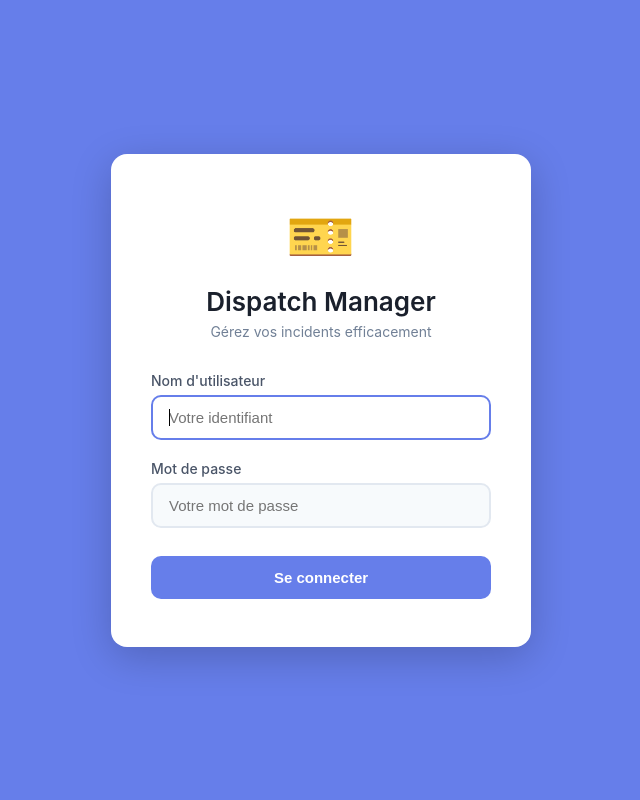
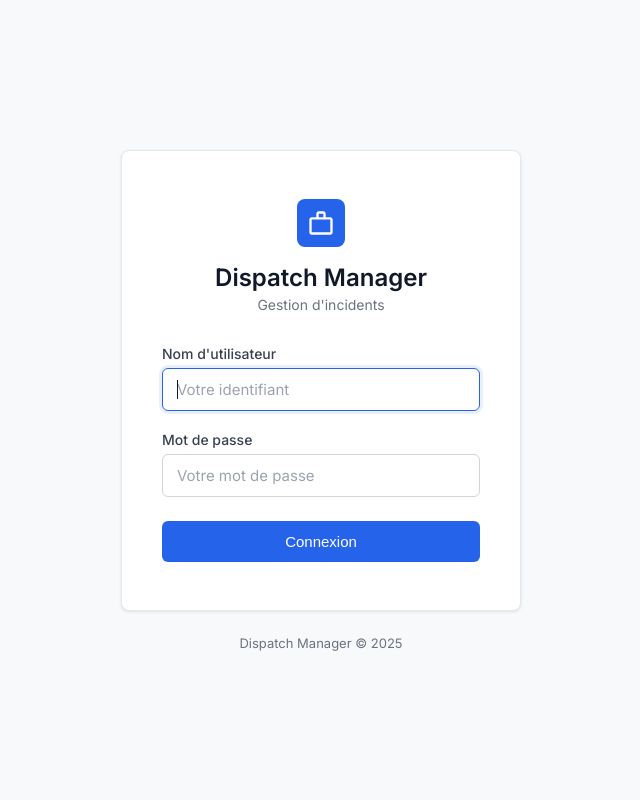
Before and after one commit to Naylm/Dispatch_WindSurf, a Flask app: page /login in a window 1280 px wide. Shown: the whole page, without its empty margins (319-959 px from the left). Run offline with Flask 3, Linux system fonts and the light colour scheme; parts of the project's set-up code (start-up, migrations or seed data) failed here and were passed over.

Commit message:
fix: mise à jour du template de connexion

```diff
--- a/templates/login.html
+++ b/templates/login.html
@@ -4,6 +4,7 @@
   <meta charset="UTF-8">
   <meta name="viewport" content="width=device-width, initial-scale=1.0">
   <title>Connexion - Dispatch Manager</title>
+  <link href="https://fonts.googleapis.com/css2?family=Inter:wght@400;500;600&display=swap" rel="stylesheet">
   <style>
     * {
       margin: 0;
@@ -12,8 +13,8 @@
     }
 
     body {
-      font-family: -apple-system, BlinkMacSystemFont, 'Segoe UI', Roboto, Oxygen, Ubuntu, Cantarell, sans-serif;
-      background: #667eea;
+      font-family: 'Inter', -apple-system, BlinkMacSystemFont, 'Segoe UI', Roboto, sans-serif;
+      background: #f8f9fa;
       min-height: 100vh;
       display: flex;
       align-items: center;
@@ -23,14 +24,15 @@
 
     .login-container {
       width: 100%;
-      max-width: 420px;
+      max-width: 400px;
     }
 
     .login-card {
       background: white;
-      border-radius: 16px;
+      border-radius: 8px;
       padding: 48px 40px;
-      box-shadow: 0 10px 40px rgba(0, 0, 0, 0.2);
+      box-shadow: 0 1px 3px rgba(0, 0, 0, 0.1);
+      border: 1px solid #e5e7eb;
     }
 
     .logo {
@@ -38,22 +40,34 @@
       margin-bottom: 32px;
     }
 
-    .logo-emoji {
-      font-size: 56px;
+    .logo-icon {
+      width: 48px;
+      height: 48px;
+      background: #2563eb;
+      border-radius: 8px;
+      display: inline-flex;
+      align-items: center;
+      justify-content: center;
       margin-bottom: 16px;
-      display: block;
+    }
+
+    .logo-icon svg {
+      width: 28px;
+      height: 28px;
+      fill: white;
     }
 
     .login-title {
-      font-size: 26px;
+      font-size: 24px;
       font-weight: 600;
-      color: #1a202c;
-      margin-bottom: 6px;
+      color: #111827;
+      margin-bottom: 4px;
     }
 
     .login-subtitle {
-      color: #718096;
+      color: #6b7280;
       font-size: 14px;
+      font-weight: 400;
     }
 
     .form-group {
@@ -63,54 +77,70 @@
     .form-label {
       display: block;
       margin-bottom: 6px;
-      color: #4a5568;
+      color: #374151;
       font-weight: 500;
       font-size: 14px;
     }
 
     .form-control {
       width: 100%;
-      padding: 12px 16px;
-      border: 2px solid #e2e8f0;
-      border-radius: 10px;
+      padding: 11px 14px;
+      border: 1px solid #d1d5db;
+      border-radius: 6px;
       font-size: 15px;
-      background-color: #f7fafc;
+      background-color: white;
+      transition: all 0.15s ease;
+      font-family: 'Inter', sans-serif;
+      color: #111827;
+    }
+
+    .form-control::placeholder {
+      color: #9ca3af;
     }
 
     .form-control:focus {
       outline: none;
-      border-color: #667eea;
-      background-color: white;
+      border-color: #2563eb;
+      box-shadow: 0 0 0 3px rgba(37, 99, 235, 0.1);
     }
 
     .btn-login {
       width: 100%;
-      padding: 13px;
-      background: #667eea;
+      padding: 12px;
+      background: #2563eb;
       border: none;
-      border-radius: 10px;
+      border-radius: 6px;
       color: white;
       font-size: 15px;
-      font-weight: 600;
+      font-weight: 500;
       cursor: pointer;
-      margin-top: 8px;
+      margin-top: 4px;
+      transition: background 0.15s ease;
     }
 
     .btn-login:hover {
-      background: #5568d3;
+      background: #1d4ed8;
     }
 
     .btn-login:active {
-      background: #4a5bc4;
+      background: #1e40af;
     }
 
     .alert {
-      padding: 12px 16px;
-      border-radius: 10px;
+      padding: 12px 14px;
+      border-radius: 6px;
       margin-top: 16px;
-      background-color: #fed7d7;
-      color: #c53030;
+      background-color: #fef2f2;
+      color: #991b1b;
       font-size: 14px;
+      border: 1px solid #fecaca;
+    }
+
+    .footer {
+      text-align: center;
+      margin-top: 24px;
+      color: #6b7280;
+      font-size: 13px;
     }
 
     /* ============================================================ */
@@ -177,13 +207,18 @@
     <div class="login-card">
 
       <div class="logo">
-        <span class="logo-emoji">🎫</span>
+        <div class="logo-icon">
+          <svg viewBox="0 0 24 24" xmlns="http://www.w3.org/2000/svg">
+            <path d="M20 7h-4V4c0-1.1-.9-2-2-2h-4c-1.1 0-2 .9-2 2v3H4c-1.1 0-2 .9-2 2v11c0 1.1.9 2 2 2h16c1.1 0 2-.9 2-2V9c0-1.1-.9-2-2-2zM10 4h4v3h-4V4zm10 16H4V9h16v11z"/>
+          </svg>
+        </div>
         <h1 class="login-title">Dispatch Manager</h1>
-        <p class="login-subtitle">Gérez vos incidents efficacement</p>
+        <p class="login-subtitle">Gestion d'incidents</p>
       </div>
 
       <form method="post">
         <input type="hidden" name="csrf_token" value="{{ csrf_token() }}">
+
         <div class="form-group">
           <label class="form-label">Nom d'utilisateur</label>
           <input type="text" name="username" class="form-control" placeholder="Votre identifiant" required autofocus>
@@ -194,15 +229,23 @@
           <input type="password" name="password" class="form-control" placeholder="Votre mot de passe" required>
         </div>
 
-        <button type="submit" class="btn-login">Se connecter</button>
+        <button type="submit" class="btn-login">
+          Connexion
+        </button>
       </form>
 
       {% with messages = get_flashed_messages() %}
         {% if messages %}
-          <div class="alert">⚠️ {{ messages[0] }}</div>
+          <div class="alert">
+            {{ messages[0] }}
+          </div>
         {% endif %}
       {% endwith %}
 
+    </div>
+
+    <div class="footer">
+      Dispatch Manager © 2025
     </div>
   </div>
 
```
